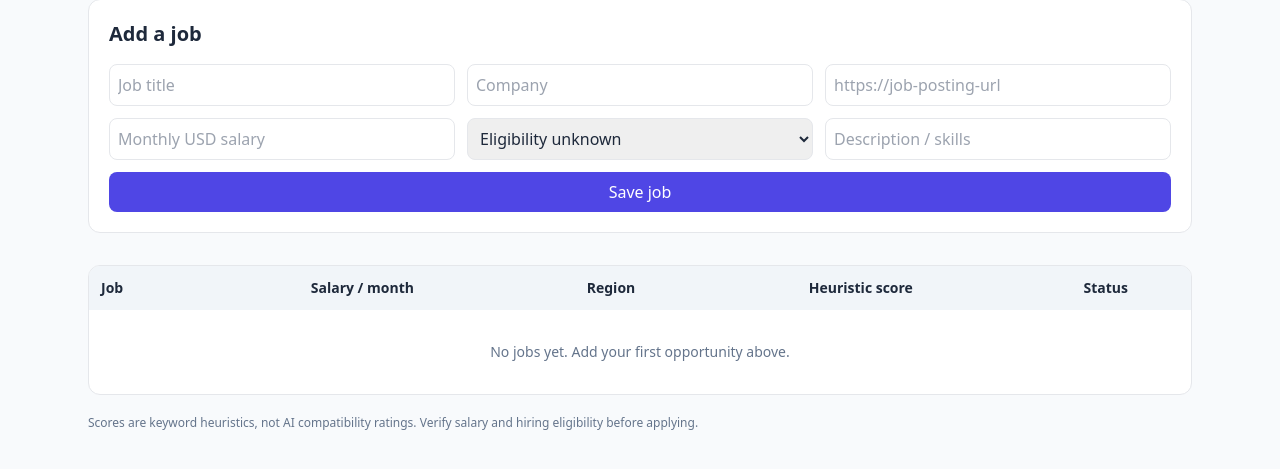
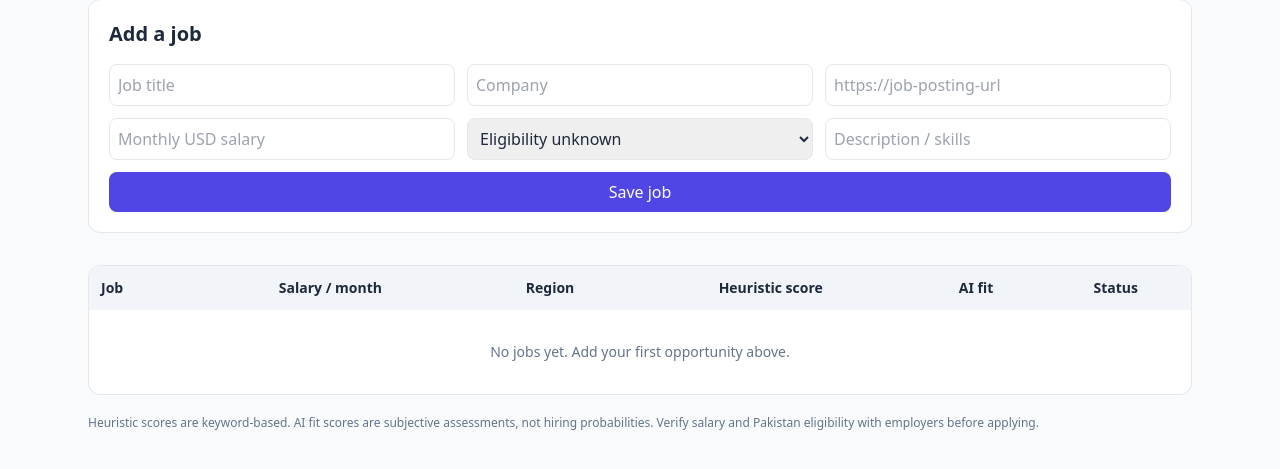
Before and after one commit to usama1987/jobhunter-ai, a FastAPI app: page / in a window 1280 px wide. Shown: the part 231-700 px from the top of the page. Run offline with FastAPI, Linux system fonts and the light colour scheme; data that the repository does not hold is empty; some libraries are stand-ins or nearby versions.

Commit message:
Stage 3: display cached AI assessments

```diff
--- a/app/templates/index.html
+++ b/app/templates/index.html
@@ -18,10 +18,10 @@
 <button class="bg-indigo-600 text-white rounded-lg px-5 py-2 md:col-span-3">Save job</button>
 </form></section>
 <section class="bg-white rounded-xl border overflow-x-auto"><table class="w-full text-sm">
-<thead class="bg-slate-100"><tr><th class="text-left p-3">Job</th><th class="p-3">Salary / month</th><th class="p-3">Region</th><th class="p-3">Heuristic score</th><th class="p-3">Status</th></tr></thead>
+<thead class="bg-slate-100"><tr><th class="text-left p-3">Job</th><th class="p-3">Salary / month</th><th class="p-3">Region</th><th class="p-3">Heuristic score</th><th class="p-3">AI fit</th><th class="p-3">Status</th></tr></thead>
 <tbody>{% for job in jobs %}<tr class="border-t"><td class="p-3"><a href="{{job.url}}" target="_blank" rel="noopener noreferrer" class="font-semibold text-indigo-700">{{job.title}}</a><div class="text-slate-500">{{job.company}}</div></td>
-<td class="p-3 text-center">{{'$' ~ job.salary_monthly if job.salary_monthly is not none else 'Unknown'}}</td><td class="p-3 text-center">{{job.remote_region}}</td><td class="p-3 text-center">{{job.score}}/100</td>
+<td class="p-3 text-center">{{'$' ~ job.salary_monthly if job.salary_monthly is not none else 'Unknown'}}</td><td class="p-3 text-center">{{job.remote_region}}</td><td class="p-3 text-center">{{job.score}}/100</td><td class="p-3 text-center">{% if job.ai_score is not none %}<strong>{{job.ai_score}}/100</strong><div class="text-xs text-slate-500">{{job.ai_verdict}} · Eligibility: {{job.ai_eligibility}} · Salary: {{job.ai_salary_fit}}</div><div class="text-xs text-slate-500 max-w-xs">{{job.ai_summary}}</div>{% else %}<span class="text-slate-400">Not assessed</span>{% endif %}</td>
 <td class="p-3"><form method="post" action="/jobs/{{job.id}}/status"><select name="status" onchange="this.form.submit()" class="border rounded p-1">{% for status in ['discovered','shortlisted','applied','interview','rejected','offer'] %}<option value="{{status}}" {% if job.status==status %}selected{% endif %}>{{status}}</option>{% endfor %}</select></form></td></tr>
-{% else %}<tr><td colspan="5" class="p-8 text-center text-slate-500">No jobs yet. Add your first opportunity above.</td></tr>{% endfor %}</tbody></table></section>
-<p class="mt-5 text-xs text-slate-500">Scores are keyword heuristics, not AI compatibility ratings. Verify salary and hiring eligibility before applying.</p>
+{% else %}<tr><td colspan="6" class="p-8 text-center text-slate-500">No jobs yet. Add your first opportunity above.</td></tr>{% endfor %}</tbody></table></section>
+<p class="mt-5 text-xs text-slate-500">Heuristic scores are keyword-based. AI fit scores are subjective assessments, not hiring probabilities. Verify salary and Pakistan eligibility with employers before applying.</p>
 </main></body></html>
```
